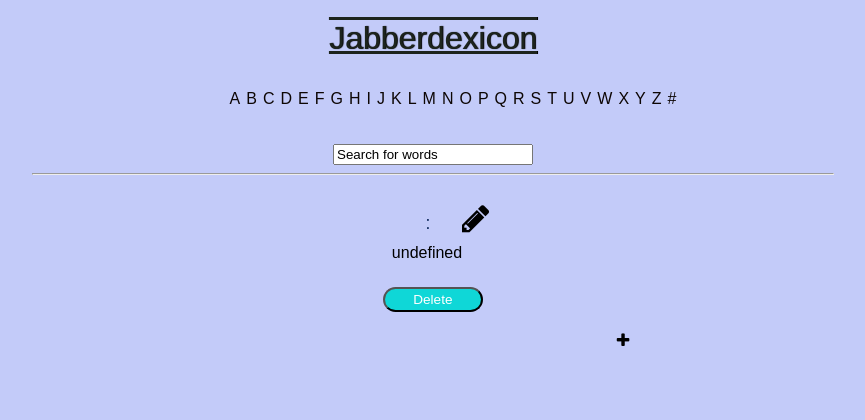
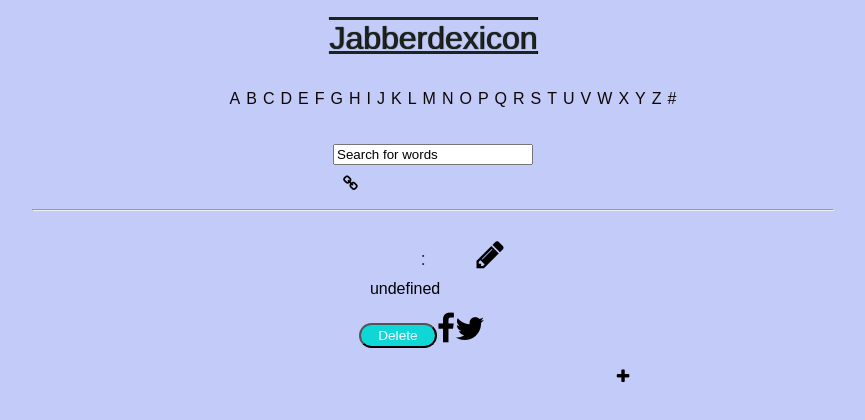
Before and after one commit to ColinFendrick/jabberdexicon, a React app: page /entry/1 in a window 1280 px wide. Shown: the whole page, without its empty margins (207-1072 px from the left). Built offline with nearby package versions, Linux system fonts and the light colour scheme; some packages are replaced by stand-ins of ours; no server answers.

Commit message:
Added some tags for links and social media

```diff
--- a/src/components/BrowseLetter.js
+++ b/src/components/BrowseLetter.js
@@ -1,4 +1,5 @@
 import React, { Component } from 'react'
+
 import styles from '../styles/BrowseLetter.scss'
 import { NavLink } from 'react-router-dom'
 
--- a/src/components/SearchBar.js
+++ b/src/components/SearchBar.js
@@ -3,9 +3,8 @@ import { withRouter, Route } from 'react-router-dom'
 import styles from '../styles/Searchbar.scss'
 
 class SearchBar extends Component {
-  state = {
-    query: ''
-  }
+  state = {}
+
   _change = e => {
     e.preventDefault()
     const query = this.refs.query.value
@@ -27,7 +26,10 @@ class SearchBar extends Component {
       <form onChange={this._change} className={styles.SearchBar}>
         <input onFocus={this._focus} className={styles.searchText} type='search' ref='query' defaultValue='Search for words' />
       </form>
-      <Route path='/search/' render={this.showSearchText} />
+      <div className={styles.searchResults}>
+        <Route path='/search/' render={this.showSearchText} />
+        <i className='fa fa-link fa-2px' aria-hidden='true' />
+      </div>
     </div>
   }
 }
--- a/src/components/ShowWord.js
+++ b/src/components/ShowWord.js
@@ -50,7 +50,11 @@ class ShowWord extends Component {
           <div dangerouslySetInnerHTML={{__html: `${this.state.active.formatted_definition}`}} />
         </div>
       </div>
-      <input className={styles.deleteButton} onClick={this._delete} type='submit' value='Delete' />
+      <div className={styles.buttons}>
+        <input className={styles.deleteButton} onClick={this._delete} type='submit' value='Delete' />
+        <i className='fa fa-facebook fa-2x' aria-hidden='true' />
+        <i className='fa fa-twitter fa-2x' aria-hidden='true' />
+      </div>
     </div>
   }
 }
--- a/src/styles/Searchbar.scss
+++ b/src/styles/Searchbar.scss
@@ -10,3 +10,13 @@
 .searchingWords {
   color: rgb(236, 70, 18);
 }
+
+.searchResults {
+  display: flex;
+  align-items: center;
+  justify-content: space-between;
+
+  i {
+    padding: 10px;
+  }
+}
--- a/src/styles/ShowWord.scss
+++ b/src/styles/ShowWord.scss
@@ -1,4 +1,3 @@
-
 .ShowWord {
   text-align: left;
   width: 80%;
@@ -49,5 +48,11 @@
     &:hover {
       color: rgb(205, 93, 21);
     }
+  }
 }
+
+.buttons {
+  width: 85%;
+  display: flex;
+  justify-content: space-between;
 }
```
